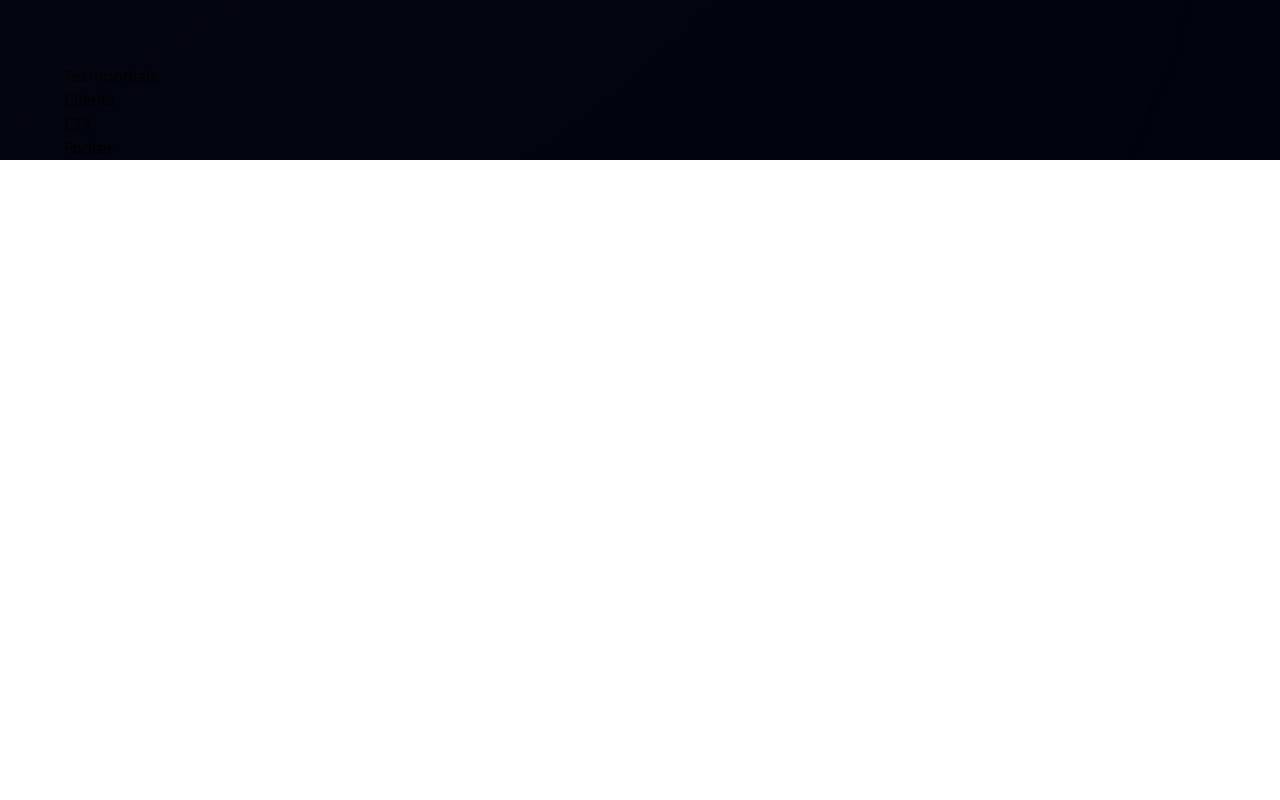
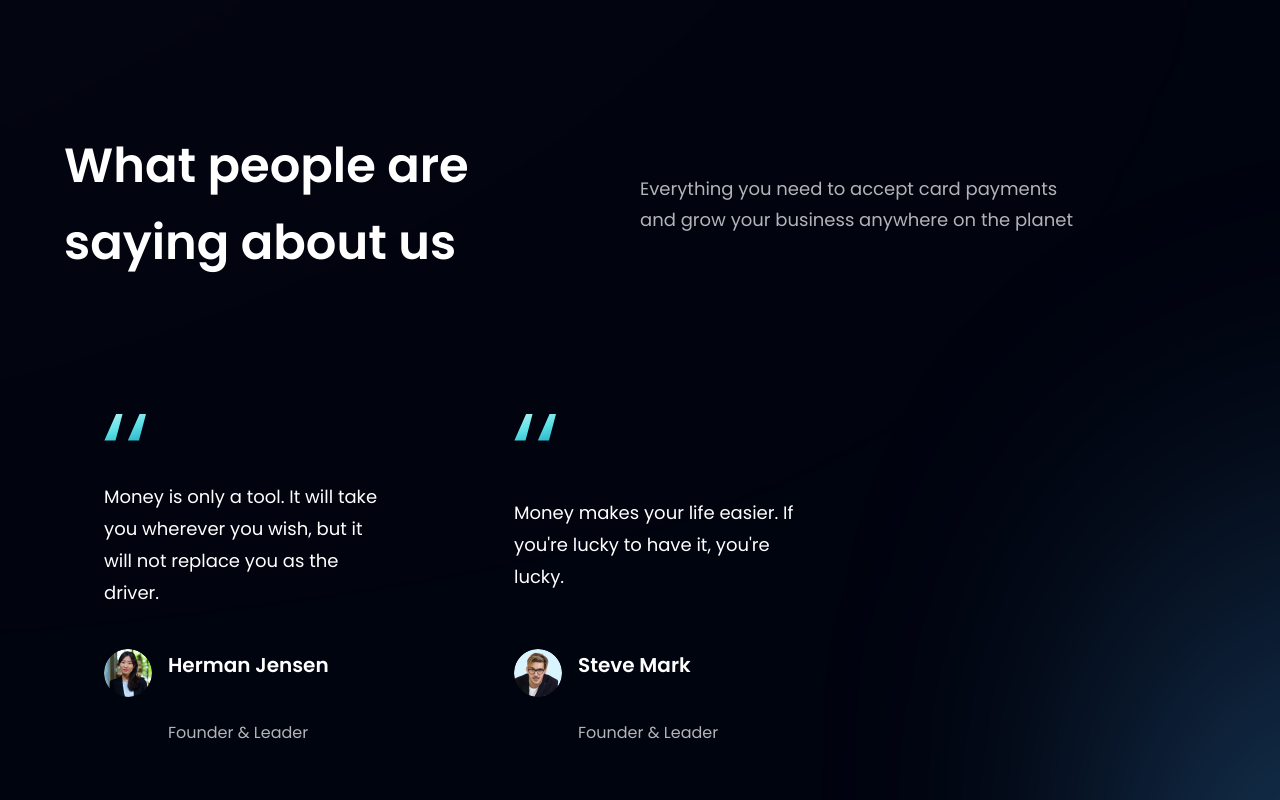
Before and after one commit to 0xGrizzly/bank_modern_app, a React (Vite) app in the folder bank_modern_app/: page / in a window 1280 px wide. Shown: the part 2740-3540 px from the top of the page. Before the commit the page ends 2900 px from the top, so only its background shows below. Built offline with nearby package versions, Linux system fonts and the light colour scheme.

Commit message:
Clients and testimonials section done

```diff
--- a/bank_modern_app/src/components/Clients.jsx
+++ b/bank_modern_app/src/components/Clients.jsx
@@ -1,9 +1,18 @@
-import React from 'react'
+import { clients } from '../constants';
+import styles from '../style';
 
-const Clients = () => {
-  return (
-    <div>Clients</div>
-  )
-}
+const Clients = () => (
+    <section className={`${styles.flexCenter} my-4 `}>
+      <div className={`${styles.flexCenter} flex-wrap w-full `}>
+        {clients.map((client) => (
+          <div key={client.id} className={`flex-1 ${styles.flexCenter} sm:min-1-[192px] min-w-[120px]`}>
+            <img src={client.logo} alt="client" className='sm:w-[192px] w-[100px] object-contain' />
+          </div>
+        ))}
+      </div>
+
+    </section>
+)
+
 
 export default Clients
--- a/bank_modern_app/src/components/FeedbackCard.jsx
+++ b/bank_modern_app/src/components/FeedbackCard.jsx
@@ -1,9 +1,20 @@
-import React from 'react'
+import {quotes } from '../assets';
 
-const FeedbackCard = () => {
-  return (
-    <div>FeedbackCard</div>
+const FeedbackCard = ({ content, name, title, img}) => (
+    <div className='flex justify-between flex-col px-10 py-12 rounded-[20px] max-w-[370px] md:mr-10 sm:mr-5 mr-0 my-5 feedback-card'>
+        <img src={quotes} alt="double_quotes" className='w-[42px] h-[27px] object-contain' />
+        <p className='font-poppins font-normal text-[18px] leading-[32px] text-white my-10'>{content}</p>
+        <div className='flex flex-row'>
+          <img src={img} alt={name} className="w-[48px] h-[48px] rounded-full" />
+          <div className='flex flex-col ml-4'>
+            <h4 className='font-poppins font-semibold text-[20px] leading-[32px] text-white'>{name}</h4>
+            <p className='font-poppins font-normal text-[16px] leading-[24px] text-dimWhite my-10'>{title}</p>
+
+          </div>
+
+        </div>
+    </div>
   )
-}
+
 
 export default FeedbackCard
--- a/bank_modern_app/src/components/Testimonials.jsx
+++ b/bank_modern_app/src/components/Testimonials.jsx
@@ -1,9 +1,26 @@
-import React from 'react'
+import { feedback } from '../constants';
+import styles from '../style';
+import FeebackCard from './FeedbackCard';
 
-const Testimonials = () => {
-  return (
-    <div>Testimonials</div>
-  )
-}
+const Testimonials = () => (
+  <section id="clients" className={`${styles.paddingY} ${styles.flexCenter} flex-col relative`}>
+    <div className='absolute z-[0] w-[60%] h-[60%] -right-[50%] rounded-full blue__gradient'/>
+
+    <div className='w-full flex justify-between items-center md:flex-row flex-col sm:mb-16 mb-6 relative z-[1]'>
+      <h1 className={styles.heading2}>What people are <br className='sm:block hidden'/> saying about us</h1>
+      <div className='w-full md:mt-0 mt-6'>
+        <p className={`${styles.paragraph} text-left max-w-[450px]`}>Everything you need to accept card payments and grow your business anywhere on the planet</p>
+
+      </div>
+    </div>
+    <div className='flex flex-wrap sm:justify-start justify-center w-full feedback-container relative z-[1]'>
+      {feedback.map((card) => (
+        <FeebackCard key={card.id} {...card} />
+      ))}
+
+    </div>
+  </section>
+)
+
 
 export default Testimonials
```
